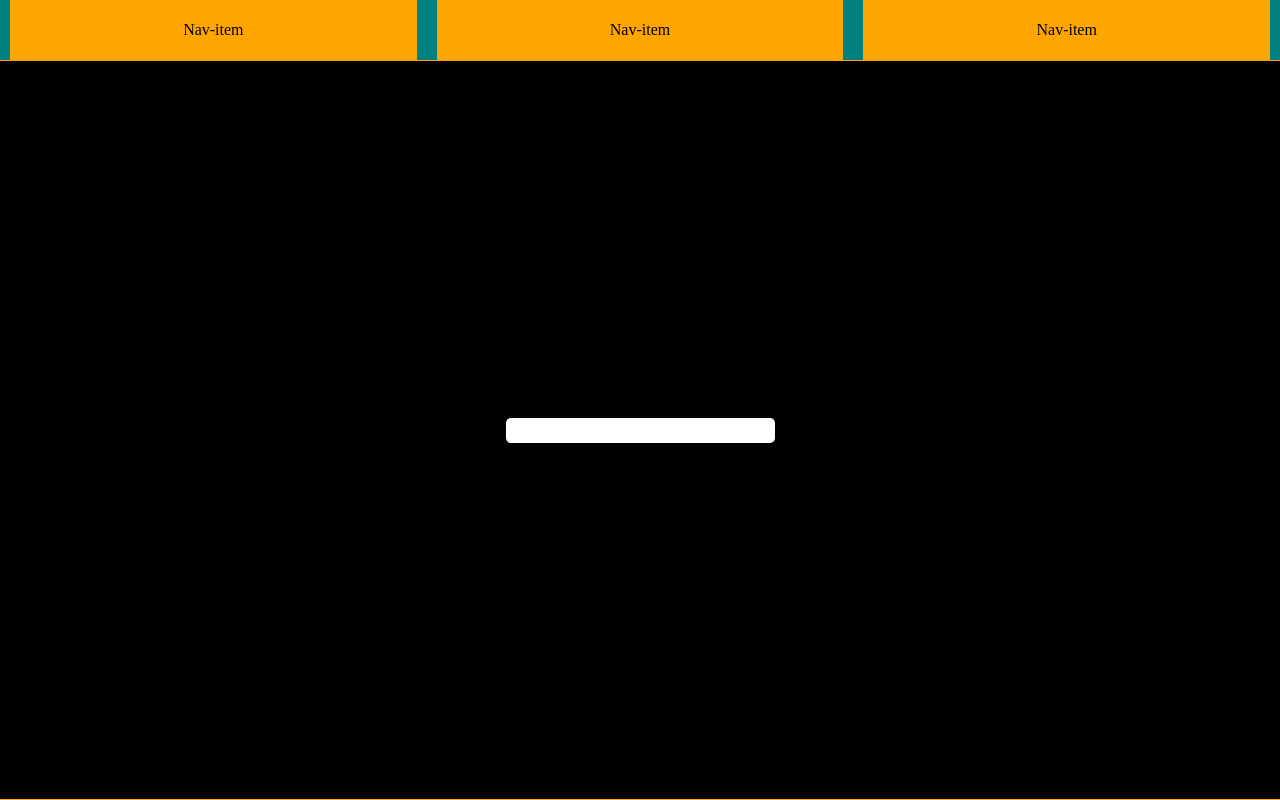
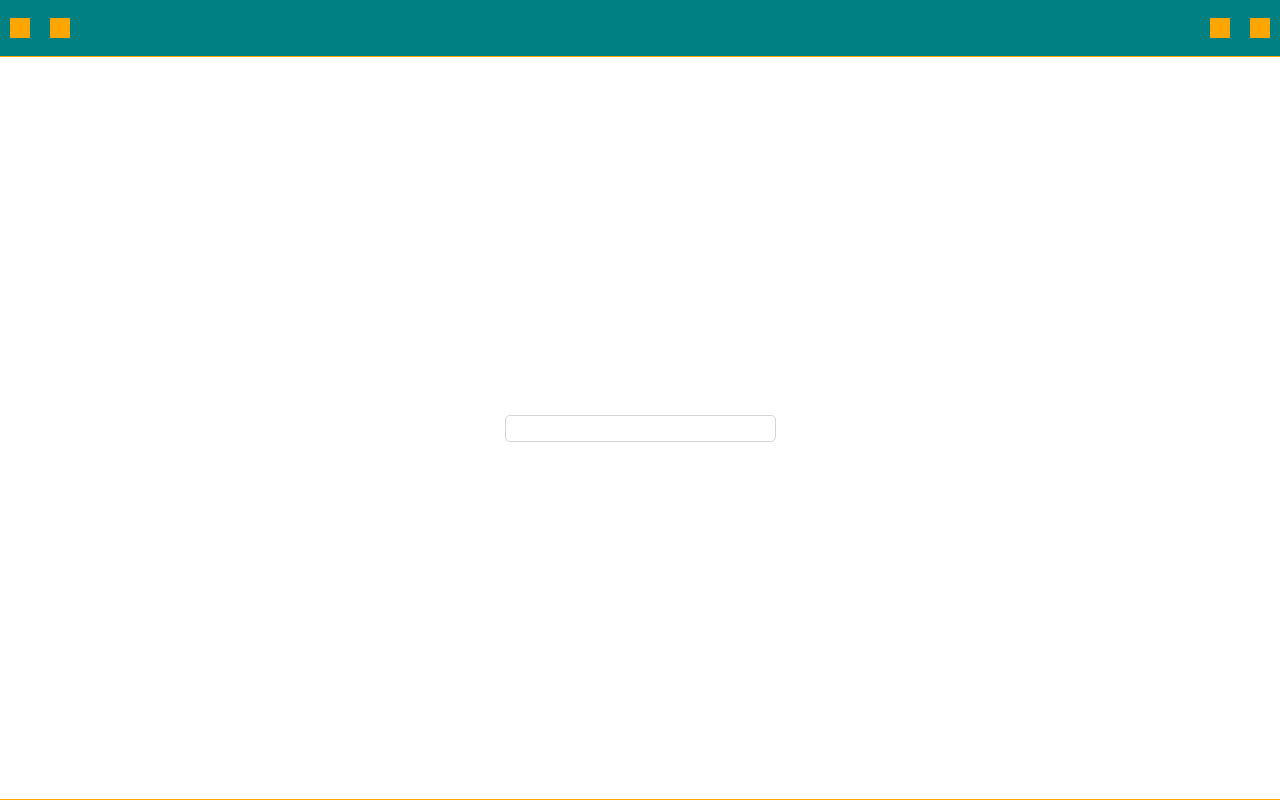
Before and after one commit to josephcake/express-airline, a React (Create React App) app: page / in a window 1280 px wide. Built offline with nearby package versions, Linux system fonts and the light colour scheme.

Commit message:
compartmentalized again

```diff
--- a/src/navigation/Nav.js
+++ b/src/navigation/Nav.js
@@ -1,10 +1,12 @@
 import React from 'react';
 import styled from 'styled-components';
-import {NavItem} from './styled/NavItem'
+import { ItemContainer_Auto } from "../styled/containers/Container";
+import { NavItem } from "../styled/components/Component";
+
 
 const Navbar = styled.div`
   display:flex;
-  justify-content:space-evenly;
+  justify-content:space-between;
   align-items:center;
   width:100%;
   height:50px;
@@ -14,9 +16,14 @@ const Navbar = styled.div`
 const Nav = () =>{
   return (
     <Navbar>
-      <NavItem>Nav-item</NavItem>
-      <NavItem>Nav-item</NavItem>
-      <NavItem>Nav-item</NavItem>
+      <ItemContainer_Auto>
+        <NavItem></NavItem>
+        <NavItem></NavItem>
+      </ItemContainer_Auto>
+      <ItemContainer_Auto>
+        <NavItem></NavItem>
+        <NavItem></NavItem>
+      </ItemContainer_Auto>
     </Navbar>
   )
 }
--- a/src/navigation/styled/NavItem.js
+++ /dev/null
@@ -1,15 +0,0 @@
-import styled from 'styled-components'
-
-const NavItem = styled.div`
-  display:flex;
-  justify-content:center;
-  align-items:center;
-  height:90%;
-  width:100%;
-  padding:10px;
-  margin:10px;
-  /* border:2px solid white; */
-  /* border-radius: 10px; */
-  background-color:orange;
-`
-export {NavItem}
--- /dev/null
+++ b/src/styled/components/Component.js
@@ -0,0 +1,16 @@
+import styled from 'styled-components'
+
+const NavItem = styled.div`
+  display: flex;
+  justify-content: center;
+  align-items: center;
+  height: 90%;
+  width: 100%;
+  padding: 10px;
+  margin: 10px;
+  /* border:2px solid white; */
+  /* border-radius: 10px; */
+  background-color: orange;
+`;
+
+export {NavItem}
--- a/src/styled/components/Input.js
+++ b/src/styled/components/Input.js
@@ -3,7 +3,7 @@ import styled from "styled-components";
 const Input = styled.input`
   font-family: sans-serif;
   font-size: 20px;
-  border: none;
+  border: solid 1px lightgray;
   border-radius: 5px;
   outline: none;
 `;
--- /dev/null
+++ b/src/styled/containers/Container.js
@@ -0,0 +1,13 @@
+import styled from 'styled-components'
+
+const ItemContainer_Auto = styled.div`
+  height: auto;
+  width: auto;
+  display: flex;
+  justify-content: center;
+  align-items: center;
+`;
+
+
+
+export {ItemContainer_Auto}
--- a/src/styled/containers/OuterDiv.js
+++ b/src/styled/containers/OuterDiv.js
@@ -7,7 +7,7 @@ const OuterDiv = styled.div`
   justify-content:center;
   align-items:center;
   border: solid orange 1px;
-  background-color:${props=>(props.theme.light?props.theme.dark:props.theme.dark)};
+  background-color:${props=>(props.theme.light?props.theme.light:props.theme.dark)};
 `
 
 export {OuterDiv}
```
Also changed, not shown: src/navigation/styled/NavItemContainer.js (added, +16 -0 lines).
